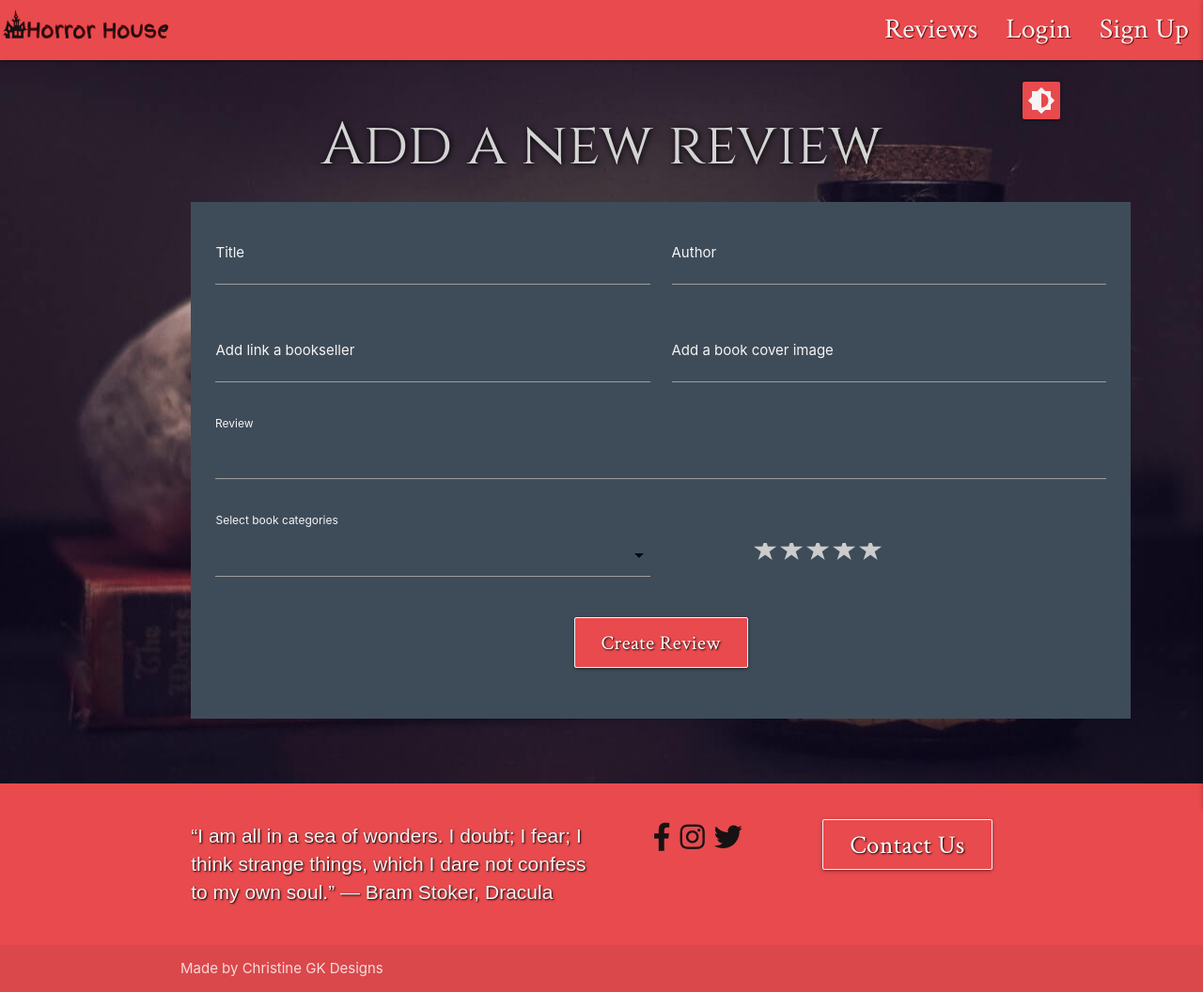
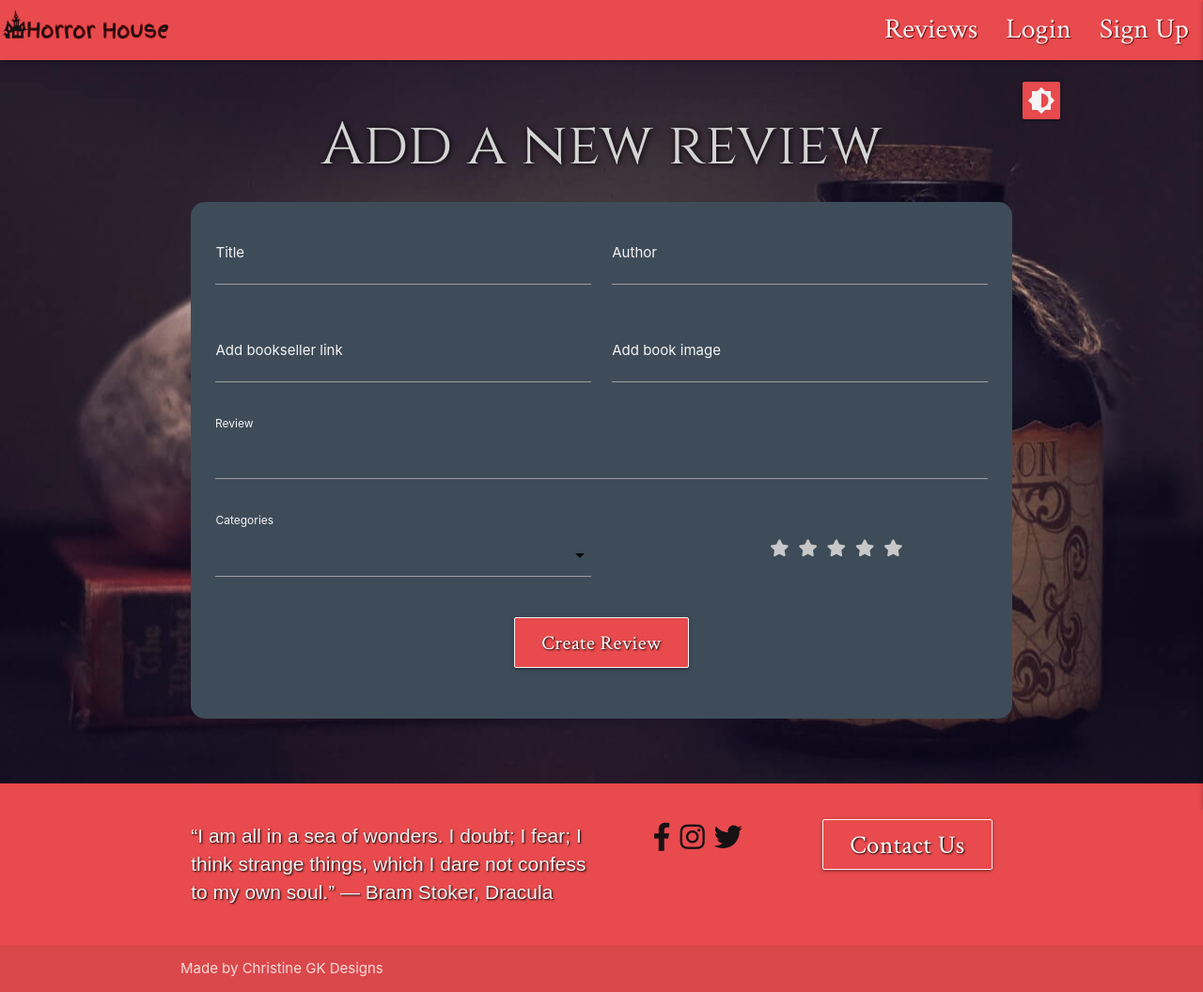
Before and after one commit to christine-gk416/horror-house-reviews, a Flask app: page /add_review in a window 1280 px wide. Shown: the whole page at 94% size. Run offline with Flask 2, Linux system fonts and the light colour scheme; a database or web service that is not in the repository returns one stand-in record (values such as "Sample title"); some libraries are stand-ins or nearby versions.

Commit message:
Edit form rating and category fields Fixed the rating and category fields to work properly on the static site. Started connecting the category dropdown to MongoDB

```diff
--- a/app.py
+++ b/app.py
@@ -106,7 +106,8 @@ def logout():
 
 @app.route("/add_review")
 def add():
-    return render_template("add_review.html")
+    categories = mongo.db.categories.find().sort("category_name", 1)
+    return render_template("add_review.html", categories=categories)
 
 
 if __name__ == "__main__":
--- a/static/css/dark-mode.css
+++ b/static/css/dark-mode.css
@@ -66,6 +66,14 @@
     color: white;
   }
 
+  .star-input  label {
+    color: #C8C8C8;
+  }
+
+  .star-input  label:before {
+    color: #C8C8C8;
+  }
+
   /* Materialize input styles for forms*/
 
 /* label color */
--- a/static/css/style.css
+++ b/static/css/style.css
@@ -175,52 +175,63 @@ a.breadcrumb {
 /* Add Review */
 
 .overflow-form {
-  width: 1000px;
+  width: 100%;
   height: 550px;
   overflow-y: scroll;
   padding: 3%;
+  border-radius: 15px;
 }
 
 .rate-padding {
-  padding-left: 75px;
-    padding-top: 25px;
+  padding-right: 85px;
+padding-top: 25px;
 }
 
-.rate {
-    float: left;
-    height: 50px;
-    padding: 0 10px;
+.dropdown-content li span{
+  color: black;
 }
-.rate:not(:checked) > input {
-    position:absolute;
-    top:-9999px;
+
+
+.star-input input {
+  border: 0;
+  width: 1px;
+  height: 1px;
+  overflow: hidden;
+  position: absolute !important;
+  clip: rect(1px 1px 1px 1px);
+  clip: rect(1px, 1px, 1px, 1px);
+  opacity: 0;
 }
-.rate:not(:checked) > label {
-    float:right;
-    width:1em;
-    overflow:hidden;
-    white-space:nowrap;
-    cursor:pointer;
-    font-size:28px;
-    color:#ccc;
+
+.star-input  label {
+  position: relative;
+  float: right;
 }
-.rate:not(:checked) > label:before {
-    content: '★ ';
+
+.star-input  label:before {
+  margin: 5px;
+  font-family: "Font Awesome 5 Free";
+  font-weight: 900;
+  content: "\f005";
+  display: inline-block;
+  font-size: 1.5em;
+  -webkit-user-select: none;
+  -moz-user-select: none;
+  user-select: none;
 }
-.rate > input:checked ~ label {
-    color: #ffc700;
+
+.star-input  input:checked ~ label:before {
+  color: #FFC107;
 }
-.rate:not(:checked) > label:hover,
-.rate:not(:checked) > label:hover ~ label {
-    color: #deb217;
+
+.star-input  label:hover ~ label:before {
+  color: #ffdb70;
 }
-.rate > input:checked + label:hover,
-.rate > input:checked + label:hover ~ label,
-.rate > input:checked ~ label:hover,
-.rate > input:checked ~ label:hover ~ label,
-.rate > label:hover ~ input:checked ~ label {
-    color: #c59b08;
+
+.star-input  label:hover:before {
+  color: #FFC107;
 }
+
 
 
 
--- a/templates/add_review.html
+++ b/templates/add_review.html
@@ -10,10 +10,9 @@
 
 <div class="row">
     <div class="col s12 l12">
-        <!-- <div class="card xlarge card-colour">
-            <div class="card-content"> -->
-                <div class="overflow-form individual-review-background ">
-                <form method="POST" action="/">
+
+        <div class="overflow-form individual-review-background">
+            <form method="POST" action="">
                 <div class="row">
                     <div class="input-field col s6 l6">
                         <input id="title" type="text" name="title" class="validate" pattern="[a-zA-Z]+" required>
@@ -30,18 +29,18 @@
                         <input id="affiliate" type="url" name="affiliate" class="validate tooltipped"
                             data-position="bottom" data-tooltip="Please add an affiliate link from a bookseller"
                             required>
-                            <label for="affiliate">Add link a bookseller</label>
+                        <label for="affiliate">Add bookseller link</label>
                     </div>
 
                     <div class="input-field col s6 l6">
                         <input id="image" type="url" name="image" class="validate tooltipped" data-position="bottom"
                             data-tooltip="Add a .png or .jpg image sized at 500 pixels wide" required>
-                            <label for="image">Add a book cover image</label>
+                        <label for="image">Add book image</label>
                     </div>
                 </div>
                 <div class="row">
                     <div class="input-field col s12">
-                            <textarea id="review" class="validate tooltipped materialize-textarea" data-length="120"
+                        <textarea id="review" name="review" class="validate tooltipped materialize-textarea" data-length="120"
                             data-position="bottom" data-tooltip="Add a paragraph or two reviewing the book" required>
                             </textarea>
                         <label for="review">Review</label>
@@ -51,40 +50,32 @@
                 <div class="row">
                     <div class="input-field col s5 l6">
                         <select multiple>
-                                <option value="1">Option 1</option>
-                                <option value="2">Option 2</option>
-                                <option value="3">Option 3</option>
+                        {% for category in categories %}
+                            <option value="{{ category.category_name }}">{{ category.category_name }}</option>
+                        {% endfor %}
                         </select>
-                            <label>Select book categories</label>
+                        <label>Categories</label>
                     </div>
 
                     <div class="col s7 l6">
                         <br>
-                            <div class="rate-padding">
-                                <div class="rate center">
-                                    <label for="star5" title="5 stars">
-                                        <input name="rate" type="radio" id="star5" value="5" checked />
-                                        <span>5 stars</span>
-                                    </label>
-                                    <label for="star4" title="4 stars">
-                                        <input type="radio" id="star4" name="rate" value="4" />
-                                        <span>4 stars</span>
-                                    </label>
-                                    <label for="star3" title="3 stars">
-                                        <input type="radio" id="star3" name="rate" value="3" />
-                                        <span>3 stars</span>
-                                    </label>
-                                    <label for="star2" title="2 stars">
-                                        <input type="radio" id="star2" name="rate" value="2" />
-                                        <span>2 stars</span>
-                                    </label>
-                                    <label for="star1" title="1 stars">
-                                        <input type="radio" id="star1" name="rate" value="1" />
-                                        <span>1 star</span>
-                                    </label>
+
+                            <div class="star-input rate-padding">
+                            <input type="radio" name="rating" title="1 stars" id="st1" value="1" />
+                            <label for="st1"></label>
+                            <input type="radio" name="rating" title="2 stars" id="st2" value="2" />
+                            <label for="st2"></label>
+                            <input type="radio" name="rating" id="st3" title="3 stars"value="3" />
+                            <label for="st3"></label>
+                            <input type="radio" name="rating" id="st4" title="4 stars" value="4" />
+                            <label for="st4"></label>
+                            <input type="radio" name="rating" id="st5" title="5 stars" value="5" />
+                            <label for="st5"></label>
                         </div>
                     </div>
-                        </div>
+
+
+
                 </div>
 
                 <div class="center">
@@ -95,8 +86,8 @@
 
             </form>
         </div>
-            <!-- </div>
-        </div> -->
+
+
     </div>
 </div>
 
--- a/templates/base.html
+++ b/templates/base.html
@@ -10,6 +10,7 @@
 
   <!-- CSS  -->
   <link href="https://fonts.googleapis.com/icon?family=Material+Icons" rel="stylesheet">
+
   <link rel="stylesheet" href="https://use.fontawesome.com/releases/v5.15.1/css/all.css"
     integrity="sha384-vp86vTRFVJgpjF9jiIGPEEqYqlDwgyBgEF109VFjmqGmIY/Y4HV4d3Gp2irVfcrp" crossorigin="anonymous">
 
```
Also changed, not shown: static/css/light-mode.css (+8 -0 lines), templates/profile.html (+5 -2 lines). Lines whose indentation alone changed are shown as unchanged.
